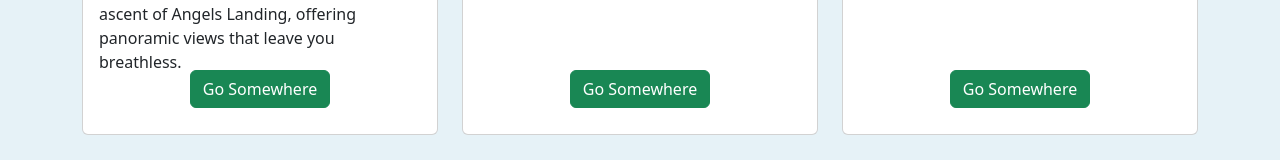
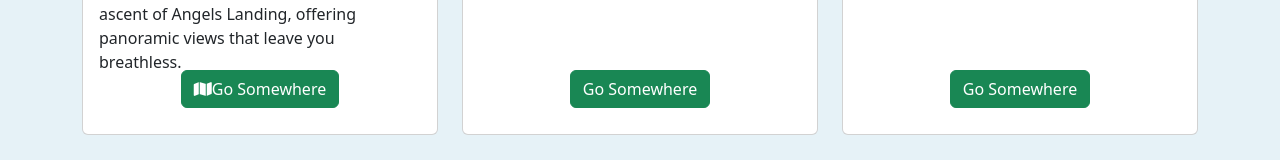
Before and after one commit to COMPE561GROUP2/gui, a React (Create React App) app: page /home in a window 1280 px wide. Shown: the part 981-1141 px from the top of the page. Built offline with nearby package versions, Linux system fonts and the light colour scheme.

Commit message:
disable hover card added icons

```diff
--- a/package.json
+++ b/package.json
@@ -8,6 +8,7 @@
     "@testing-library/user-event": "^13.5.0",
     "axios": "^1.4.0",
     "bootstrap": "^5.3.0",
+    "bootstrap-icons": "^1.10.5",
     "jquery": "^3.7.0",
     "jwt-decode": "^3.1.2",
     "popper.js": "^1.16.1",
--- a/public/index.html
+++ b/public/index.html
@@ -24,6 +24,8 @@
       work correctly both with client-side routing and a non-root public URL.
       Learn how to configure a non-root public URL by running `npm run build`.
     -->
+    <link rel="stylesheet" href="https://cdnjs.cloudflare.com/ajax/libs/font-awesome/6.4.0/css/all.min.css" integrity="sha512-iecdLmaskl7CVkqkXNQ/ZH/XLlvWZOJyj7Yy7tcenmpD1ypASozpmT/E0iPtmFIB46ZmdtAc9eNBvH0H/ZpiBw==" crossorigin="anonymous" referrerpolicy="no-referrer" />
+
     <title>TouchGrass</title>
   </head>
   <body>
--- a/src/App.css
+++ b/src/App.css
@@ -109,7 +109,7 @@
   background-color: rgb(26, 180, 95);
 }
 
-.card{
+/* .card{
   transition: all 0.3s;
 }
 
@@ -122,4 +122,4 @@
   height: 100%;
   object-fit: cover;
 
-}
+} */
--- a/src/pages/Activities.js
+++ b/src/pages/Activities.js
@@ -64,7 +64,7 @@
                       </NavLink>
                     </button>
                     <button type="button" className="btn btn-success" data-bs-toggle="modal" data-bs-target="#Map1">
-                      Map
+                    <i class="fa-solid fa-map"></i> Map
                     </button>
                     {/* <!-- Modal --> */}
                     <div className="modal fade" id="Map1" tabindex="-1" aria-labelledby="exampleModalLabel" aria-hidden="true">
@@ -85,7 +85,7 @@
                             </div>
                           </div>
                           <div className="modal-footer justify-content-center">
-                            <button type="button" className="btn btn-success">Save location</button>
+                            <button type="button" className="btn btn-success">Save location<i className="bi bi-map"></i></button>
                             <button type="button" className="btn btn-secondary" data-bs-dismiss="modal">Close</button>
                           </div>
                         </div>
@@ -114,7 +114,7 @@
                       </NavLink>
                     </button>
                     <button type="button" className="btn btn-success" data-bs-toggle="modal" data-bs-target="#Map1">
-                      Map
+                    <i class="fa-solid fa-map"></i> Map
                     </button>
                     {/* <!-- Modal --> */}
                     <div className="modal fade" id="Map1" tabindex="-1" aria-labelledby="exampleModalLabel" aria-hidden="true">
@@ -164,7 +164,7 @@
                       </NavLink>
                     </button>
                     <button type="button" className="btn btn-success" data-bs-toggle="modal" data-bs-target="#Map1">
-                      Map
+                    <i class="fa-solid fa-map"></i> Map
                     </button>
                     {/* <!-- Modal --> */}
                     <div className="modal fade" id="Map1" tabindex="-1" aria-labelledby="exampleModalLabel" aria-hidden="true">
--- a/src/pages/Home.js
+++ b/src/pages/Home.js
@@ -69,7 +69,7 @@
                   >
                     <button style={{backgroundColor:"transparent", border:'none'}}>
                     <NavLink to="/Location" className="btn btn-success">
-                      Go Somewhere
+                    <i class="fa-solid fa-map"></i>Go Somewhere
                     </NavLink>
                   </button>
                   </div>
```
Also changed, not shown: 1 other file (tests, documents, lock files or other folders).
